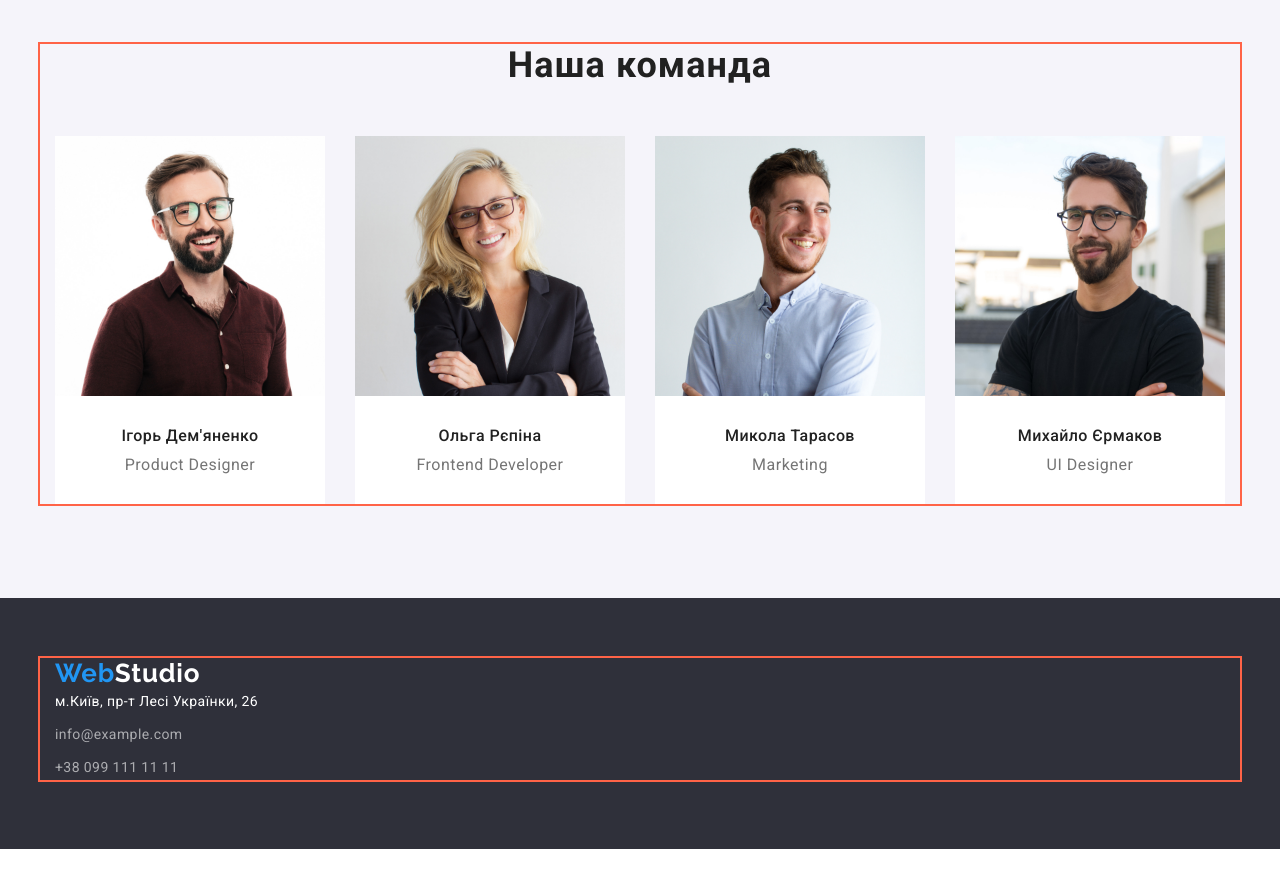
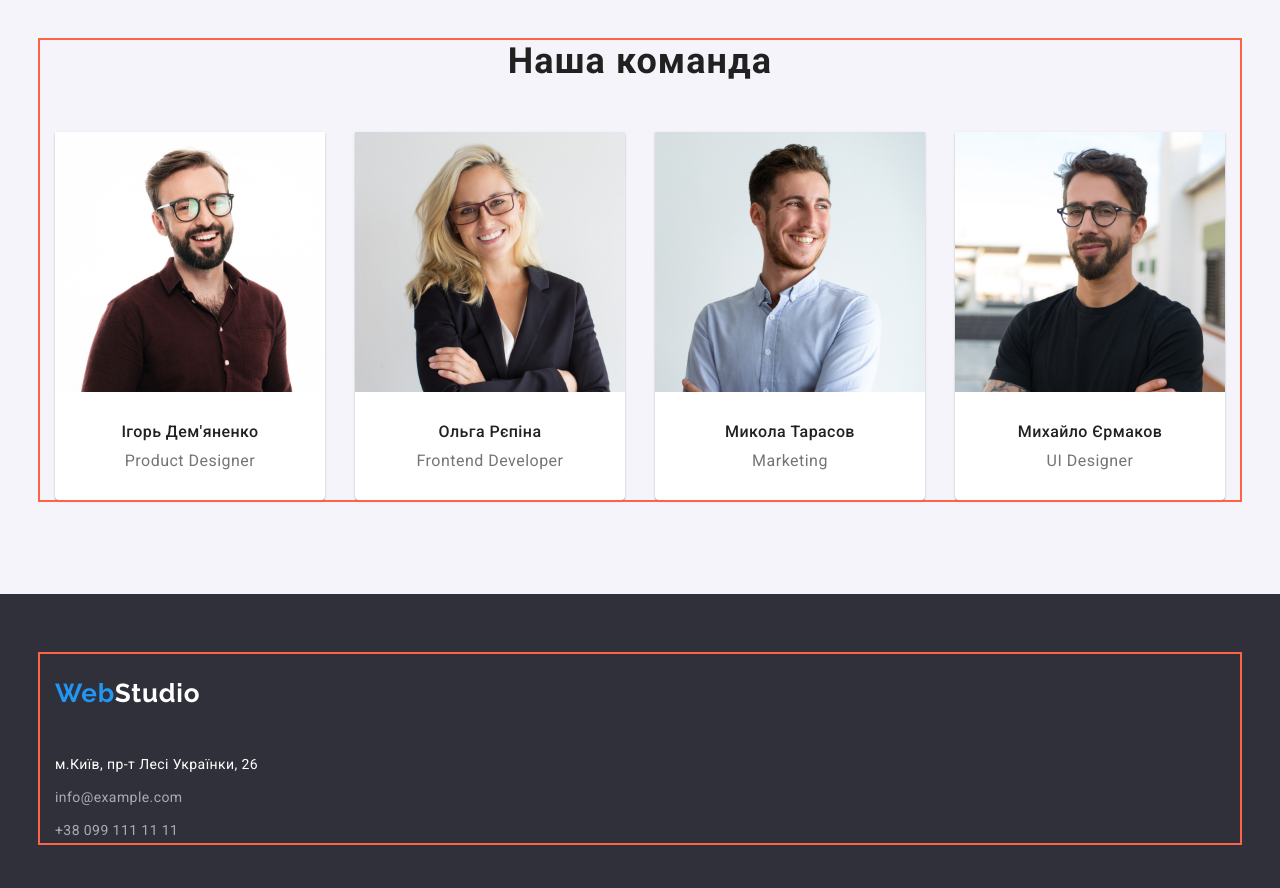
Before and after one commit to NataliiaBarva/goit-markup-hw-03, a plain HTML site: page index.html in a window 1280 px wide. Shown: the part 1500-2388 px from the top of the page. Before the commit the page ends 2349 px from the top, so only its background shows below. Drawn offline with nearby package versions, Linux system fonts and the light colour scheme.

Commit message:
Виправлені зауваження після перевірки

```diff
--- a/css/styles.css
+++ b/css/styles.css
@@ -236,6 +236,7 @@ main {
   display: block;
   cursor: pointer;
   border-radius: 4px;
+  border: none;
   padding: 10px 32px;
   text-align: center;
   margin-right: auto;
@@ -323,7 +324,7 @@ img {
   background-color: var(--primary-dark-cl);
   width: 270px;
   margin-right: 30px;
-}
+  }
 
 .people-item:last-child {
   margin-right: 0;
@@ -353,6 +354,10 @@ img {
   margin-bottom: 10px;
 }
 
+.card {
+  box-shadow: 0px 1px 3px rgba(0, 0, 0, 0.12), 0px 1px 1px rgba(0, 0, 0, 0.14), 0px 2px 1px rgba(0, 0, 0, 0.2);
+  border-radius: 0px 0px 4px 4px;
+}
 .post {
   font-family: var(--main-font);
   font-size: 16px;
@@ -384,7 +389,8 @@ img {
   cursor: pointer;
   /*box-shadow: 0px 3px 1px rgba(0, 0, 0, 0.1), 0px 1px 2px rgba(0, 0, 0, 0.08),
     0px 2px 2px rgba(0, 0, 0, 0.12);*/
-  border-radius: 4px;
+    border: none;
+    border-radius: 4px;
   padding: 6px 22px;
   text-align: center;
   display: inline-block;
@@ -454,6 +460,7 @@ address {
 }
 
 .footer-logo {
+  display: block;
   margin-bottom: 20px;
 
 }
--- a/index.html
+++ b/index.html
@@ -88,6 +88,7 @@
         <h2 class="people-title">Наша команда</h2>
         <ul class="people-list">
             <li class="people-item">
+                <div class="card">
                 <img src="./images/photo1.jpg" alt="здесь мы хотели показать вам фото Игоря Демьяненко" width="270" height="260">
                 <div class="fio-post">
                 <h3 class="fio">Ігорь Дем'яненко</h3>
@@ -95,6 +96,7 @@
                 </div>
             </li>
             <li class="people-item">
+                <div class="card">
                 <img src="./images/photo2.jpg" alt="здесь мы хотели показать вам фото Ольги Репиной" width="270" height="260">
                 <div class="fio-post">
                 <h3 class="fio">Ольга Рєпіна</h3>
@@ -102,6 +104,7 @@
                 </div>
             </li>
             <li class="people-item">
+                <div class="card">
                 <img src="./images/photo3.jpg" alt="здесь мы хотели показать вам фото Николая Тарасова" width="270" height="260">
                 <div class="fio-post">
                 <h3 class="fio">Микола Тарасов</h3>
@@ -109,12 +112,14 @@
                 </div>
             </li>
             <li class="people-item">
+                <div class="card">
                 <img src="./images/photo4.jpg" alt="здесь мы хотели показать вам фото Михаила Ермакова" width="270" height="260">
                 <div class="fio-post">
                 <h3 class="fio">Михайло Єрмаков</h3>
                 <p class="post">UI Designer</p>
                 </div>
             </li>
+            </div>
         </ul>
         </div>
     </section>
```
